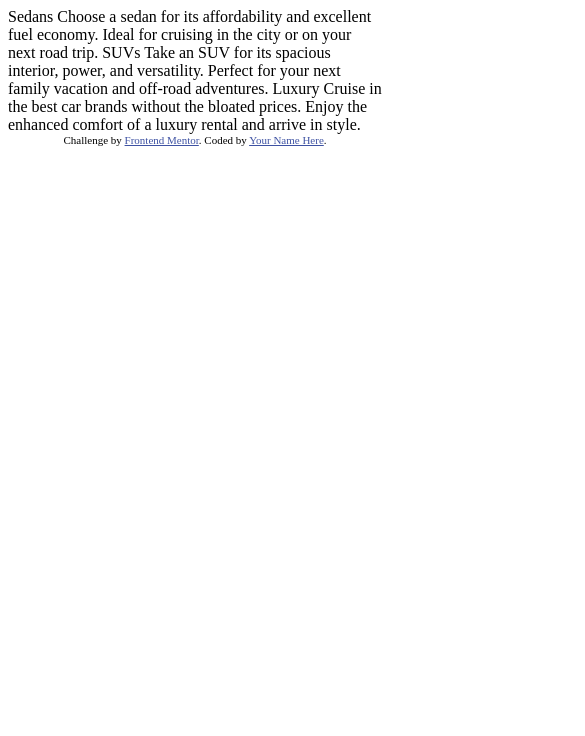
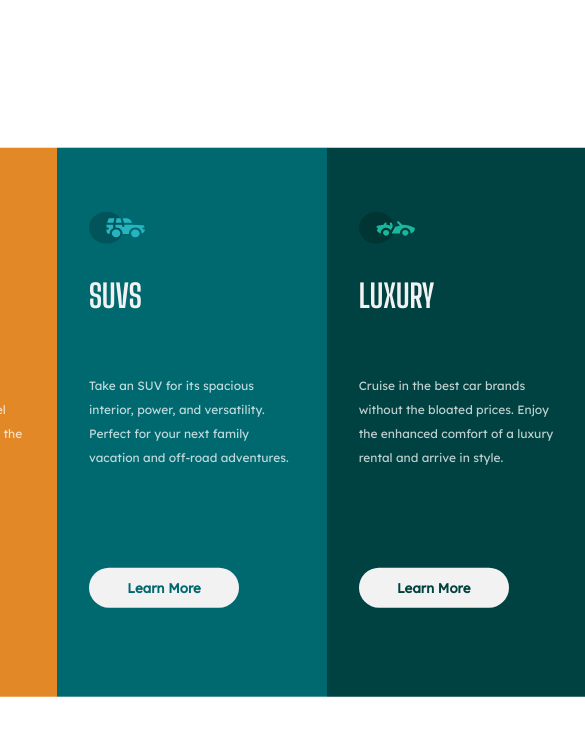
Before and after one commit to LyttleGC/preview-component, a plain HTML site: page index.html in a window 390 px wide. Shown: the whole page, 585 px wide, since content can reach past the window. Drawn offline with Linux system fonts and the light colour scheme.

Commit message:
Complete styles for desktop component. Work on mobile component next.

```diff
--- a/index.html
+++ b/index.html
@@ -3,7 +3,9 @@
 <head>
   <meta charset="UTF-8">
   <meta name="viewport" content="width=device-width, initial-scale=1.0"> <!-- displays site properly based on user's device -->
-
+  <link rel="stylesheet" href="./styles.css">
+  <link href="https://fonts.googleapis.com/css2?family=Lexend+Deca&display=swap" rel="stylesheet">
+  <link href="https://fonts.googleapis.com/css2?family=Big+Shoulders+Display:wght@700&display=swap" rel="stylesheet">
   <link rel="icon" type="image/png" sizes="32x32" href="./images/favicon-32x32.png">
 
   <title>Frontend Mentor | 3-column preview card component</title>
@@ -15,22 +17,34 @@
   </style>
 </head>
 <body>
-
-  Sedans
+  <div class="flex-container">
+    <div class="column-one">
+      <img src="./images/icon-sedans.svg" alt="an illustration of a sedan">
+      <h1>SEDANS</h1>
+      <p>
         Choose a sedan for its affordability and excellent fuel economy. Ideal for cruising in the city
         or on your next road trip.
-
-  SUVs
+      </p>
+      <button>Learn More</button>
+    </div>
+    <div class="column-two">
+      <img src="./images/icon-suvs.svg" alt="an illustration of a SUV">
+      <h1>SUVS</h1>
+      <p>
       Take an SUV for its spacious interior, power, and versatility. Perfect for your next family vacation
       and off-road adventures.
-
-  Luxury
+      </p>
+      <button>Learn More</button>
+    </div>
+    <div class="column-three">
+      <img src="./images/icon-luxury.svg" alt="an illustration of a luxury vehicle">
+      <h1>LUXURY</h1>
+      <p>
       Cruise in the best car brands without the bloated prices. Enjoy the enhanced comfort of a luxury
       rental and arrive in style.
-
-  <div class="attribution">
-    Challenge by <a href="https://www.frontendmentor.io?ref=challenge" target="_blank">Frontend Mentor</a>.
-    Coded by <a href="#">Your Name Here</a>.
+      </p>
+      <button>Learn More</button>
+    </div>
   </div>
 </body>
 </html>
--- /dev/null
+++ b/styles.css
@@ -0,0 +1,114 @@
+:root {
+    --color-column-one: hsl(31, 77%, 52%);
+    --color-column-two: hsl(184, 100%, 22%);
+    --color-column-three: hsl(179, 100%, 13%);
+    --color-buttons-headings-background: hsl(0, 0%, 95%);
+    --color-paragraphs: hsla(0, 0%, 100%, 0.75);
+
+    --paragraph-font-family: 'Lexend Deca', sans-serif;;
+    --heading-font-family: 'Big Shoulders Display', cursive;;
+}
+
+* {
+    box-sizing: border-box;
+    margin: 0px;
+    padding: 0px;
+}
+
+.flex-container {
+    display: flex;
+    flex-grow: inherit;
+    position: absolute;
+    top: 50%;
+    left: 50%;
+    transform: translate(-50%, -50%);
+    height: 65vh;
+    width: 800px;
+}
+
+.body {
+    background-color: var(--color-buttons-headings-background);
+}
+
+.column-one {
+    background-color: var(--color-column-one);
+    border-radius: 10px 0px 0px 10px;
+    display: grid;
+    grid-template-rows: 1fr 1fr 2fr 1fr;
+    align-items: left;
+    padding: 2rem;
+}
+
+.column-one img {
+    align-self: center;
+}
+
+.column-one button {
+    color: var(--color-column-one);
+    font-weight: 700;
+    font-family: var(--paragraph-font-family);
+}
+
+.column-two {
+    background-color: var(--color-column-two);
+    display: grid;
+    grid-template-rows: 1fr 1fr 2fr 1fr;
+    align-items: left;
+    padding: 2rem;
+}
+
+.column-two img {
+    align-self: center;
+}
+
+.column-two button {
+    color: var(--color-column-two);
+    font-weight: 700;
+    font-family: var(--paragraph-font-family);
+}
+
+.column-three {
+    background-color: var(--color-column-three);
+    border-radius: 0px 10px 10px 0px;
+    display: grid;
+    grid-template-rows: 1fr 1fr 2fr 1fr;
+    align-items: left;
+    padding: 2rem;
+}
+
+.column-three img {
+    align-self: center;
+}
+
+.column-three button {
+    color: var(--color-column-three);
+    font-weight: 700;
+    font-family: var(--paragraph-font-family);
+}
+
+img {
+    height: 2rem;
+    width: 3.5rem;
+}
+
+h1 {
+    font-family: var(--heading-font-family);
+    color: var(--color-buttons-headings-background);
+}
+
+p {
+    font-family: var(--paragraph-font-family);
+    color: var(--color-paragraphs);
+    font-weight: 400;
+    font-size: .75rem;
+    line-height: 2em;
+}
+
+button {
+    cursor: pointer;
+    border: none;
+    background-color: var(--color-buttons-headings-background);
+    height: 3em;
+    width: 150px;
+    border-radius: 30px;
+}
```
Lines whose indentation alone changed are shown as unchanged.
